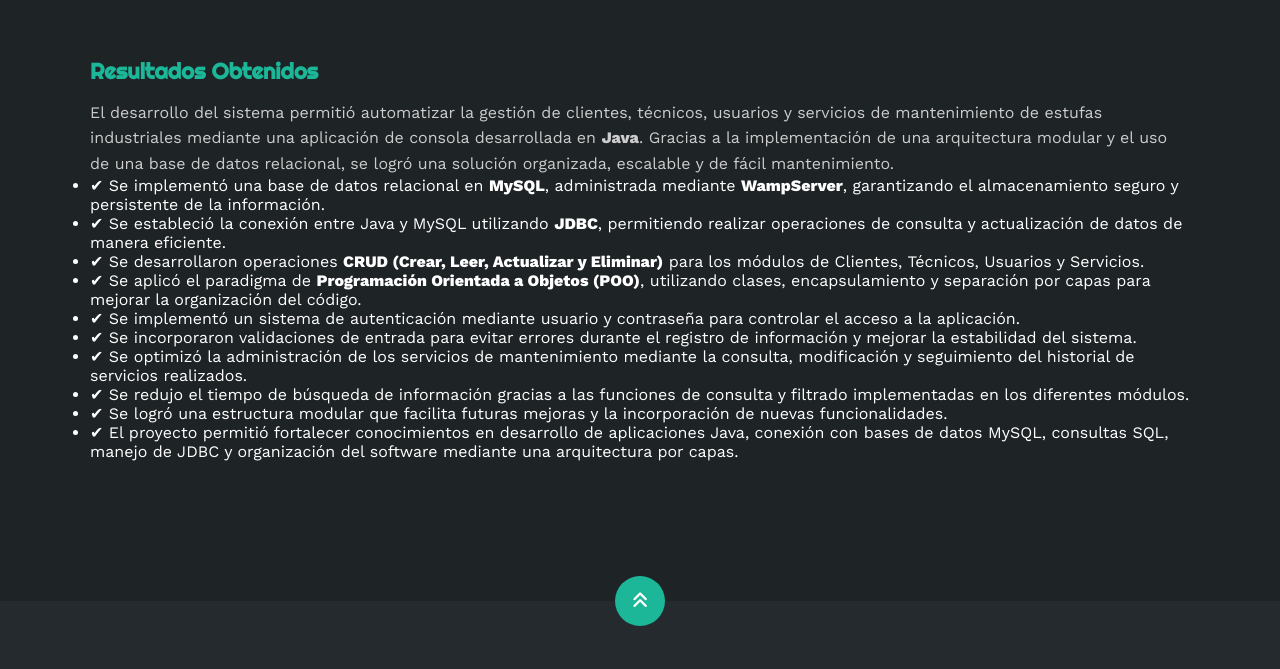
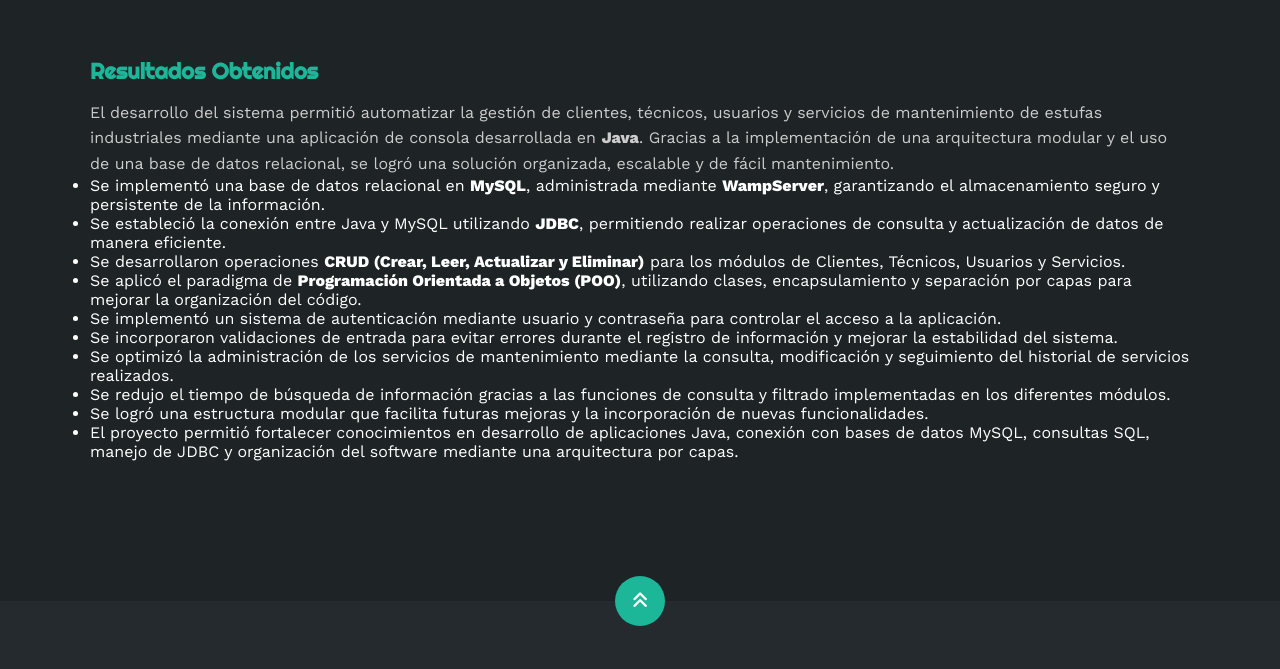
Before and after one commit to Rigobertorangel/Portafolio, a plain HTML site: page GestionServicios.html in a window 1280 px wide. Shown: the part 2774-3443 px from the top of the page. Drawn offline with nearby package versions, Linux system fonts and the light colour scheme.

Commit message:
Update GestionServicios.html

```diff
--- a/GestionServicios.html
+++ b/GestionServicios.html
@@ -148,25 +148,25 @@
                 </p>
 
                 <ul class="lista-resultados">
-                    <li>✔ Se implementó una base de datos relacional en <strong>MySQL</strong>, administrada mediante <strong>WampServer</strong>, garantizando el almacenamiento seguro y persistente de la información.</li>
+                    <li> Se implementó una base de datos relacional en <strong>MySQL</strong>, administrada mediante <strong>WampServer</strong>, garantizando el almacenamiento seguro y persistente de la información.</li>
 
-                    <li>✔ Se estableció la conexión entre Java y MySQL utilizando <strong>JDBC</strong>, permitiendo realizar operaciones de consulta y actualización de datos de manera eficiente.</li>
+                    <li> Se estableció la conexión entre Java y MySQL utilizando <strong>JDBC</strong>, permitiendo realizar operaciones de consulta y actualización de datos de manera eficiente.</li>
 
-                    <li>✔ Se desarrollaron operaciones <strong>CRUD (Crear, Leer, Actualizar y Eliminar)</strong> para los módulos de Clientes, Técnicos, Usuarios y Servicios.</li>
+                    <li> Se desarrollaron operaciones <strong>CRUD (Crear, Leer, Actualizar y Eliminar)</strong> para los módulos de Clientes, Técnicos, Usuarios y Servicios.</li>
 
-                    <li>✔ Se aplicó el paradigma de <strong>Programación Orientada a Objetos (POO)</strong>, utilizando clases, encapsulamiento y separación por capas para mejorar la organización del código.</li>
+                    <li> Se aplicó el paradigma de <strong>Programación Orientada a Objetos (POO)</strong>, utilizando clases, encapsulamiento y separación por capas para mejorar la organización del código.</li>
 
-                    <li>✔ Se implementó un sistema de autenticación mediante usuario y contraseña para controlar el acceso a la aplicación.</li>
+                    <li> Se implementó un sistema de autenticación mediante usuario y contraseña para controlar el acceso a la aplicación.</li>
 
-                    <li>✔ Se incorporaron validaciones de entrada para evitar errores durante el registro de información y mejorar la estabilidad del sistema.</li>
+                    <li> Se incorporaron validaciones de entrada para evitar errores durante el registro de información y mejorar la estabilidad del sistema.</li>
 
-                    <li>✔ Se optimizó la administración de los servicios de mantenimiento mediante la consulta, modificación y seguimiento del historial de servicios realizados.</li>
+                    <li> Se optimizó la administración de los servicios de mantenimiento mediante la consulta, modificación y seguimiento del historial de servicios realizados.</li>
 
-                    <li>✔ Se redujo el tiempo de búsqueda de información gracias a las funciones de consulta y filtrado implementadas en los diferentes módulos.</li>
+                    <li> Se redujo el tiempo de búsqueda de información gracias a las funciones de consulta y filtrado implementadas en los diferentes módulos.</li>
 
-                    <li>✔ Se logró una estructura modular que facilita futuras mejoras y la incorporación de nuevas funcionalidades.</li>
+                    <li> Se logró una estructura modular que facilita futuras mejoras y la incorporación de nuevas funcionalidades.</li>
 
-                    <li>✔ El proyecto permitió fortalecer conocimientos en desarrollo de aplicaciones Java, conexión con bases de datos MySQL, consultas SQL, manejo de JDBC y organización del software mediante una arquitectura por capas.</li>
+                    <li> El proyecto permitió fortalecer conocimientos en desarrollo de aplicaciones Java, conexión con bases de datos MySQL, consultas SQL, manejo de JDBC y organización del software mediante una arquitectura por capas.</li>
                 </ul>
             </div>
         </div>
```
